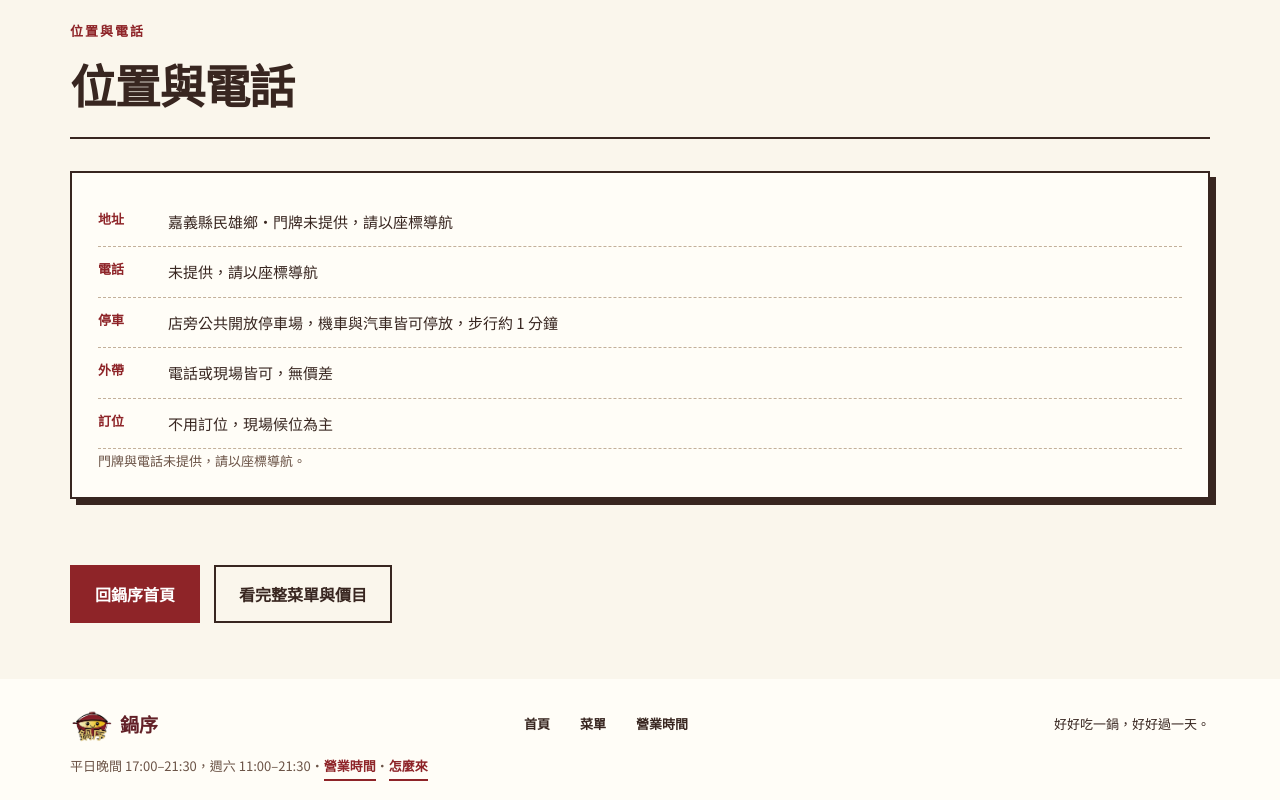
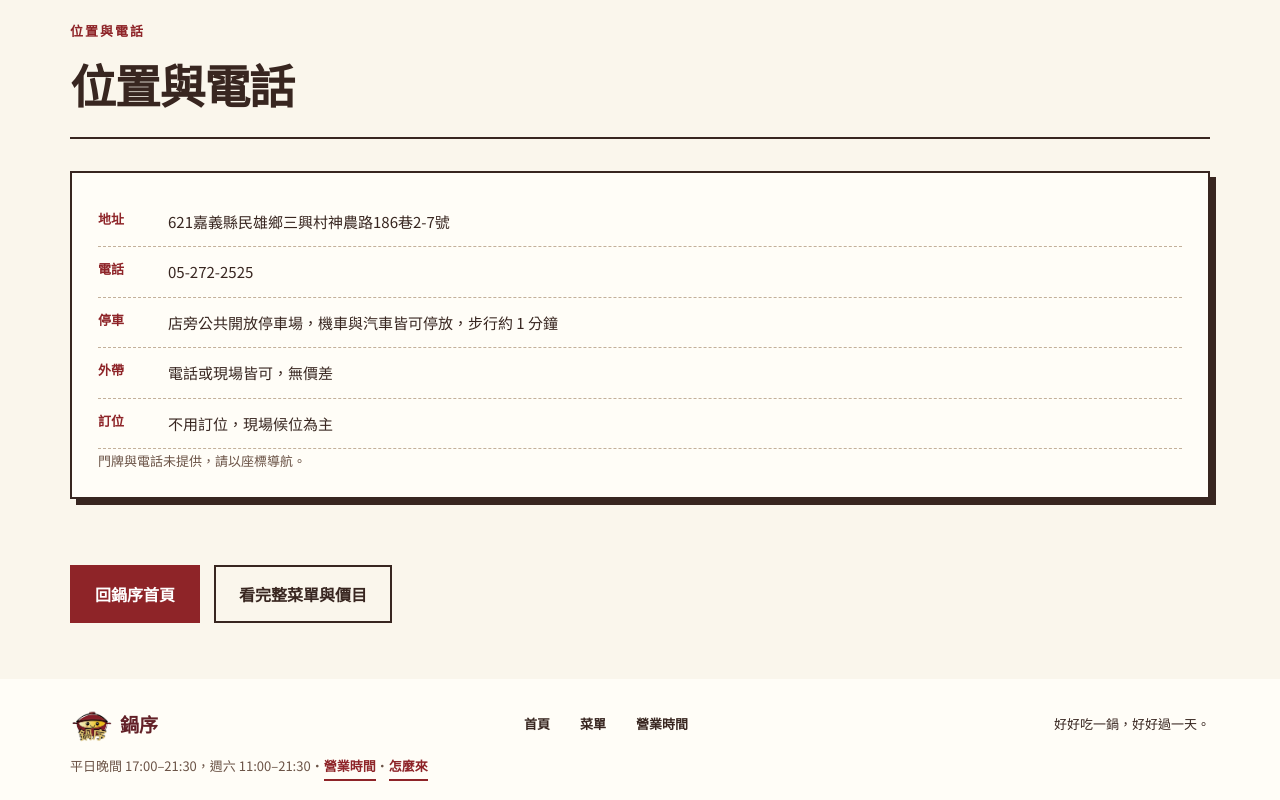
Before and after one commit to 2026xenia/guoxu-hotpot, a plain HTML site: page visit.html in a window 1280 px wide. Shown: the part 1823-2623 px from the top of the page. Drawn offline with Linux system fonts and the light colour scheme.

Commit message:
細節更新
更正電話跟地址

```diff
--- a/visit.html
+++ b/visit.html
@@ -130,8 +130,8 @@
     </div>
     <div class="visit-card">
     <dl class="info-rows">
-      <div><dt>地址</dt><dd>嘉義縣民雄鄉・門牌未提供，請以座標導航</dd></div>
-      <div><dt>電話</dt><dd>未提供，請以座標導航</dd></div>
+      <div><dt>地址</dt><dd>621嘉義縣民雄鄉三興村神農路186巷2-7號</dd></div>
+      <div><dt>電話</dt><dd>05-272-2525</dd></div>
       <div><dt>停車</dt><dd>店旁公共開放停車場，機車與汽車皆可停放，步行約 1 分鐘</dd></div>
       <div><dt>外帶</dt><dd>電話或現場皆可，無價差</dd></div>
       <div><dt>訂位</dt><dd>不用訂位，現場候位為主</dd></div>
```
